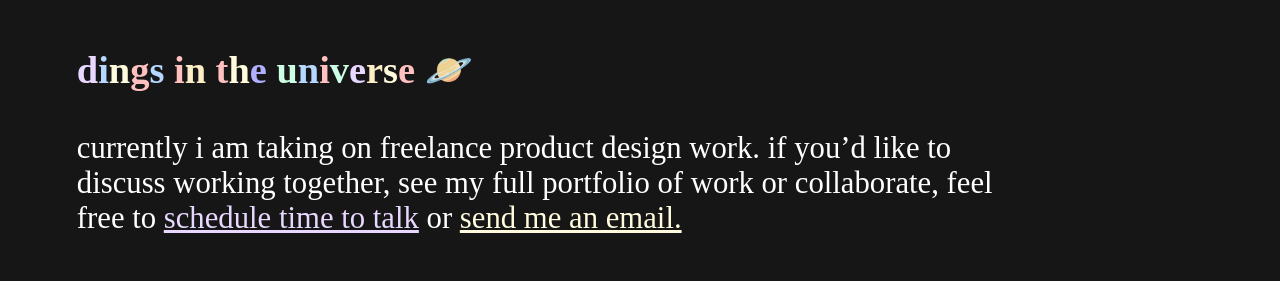
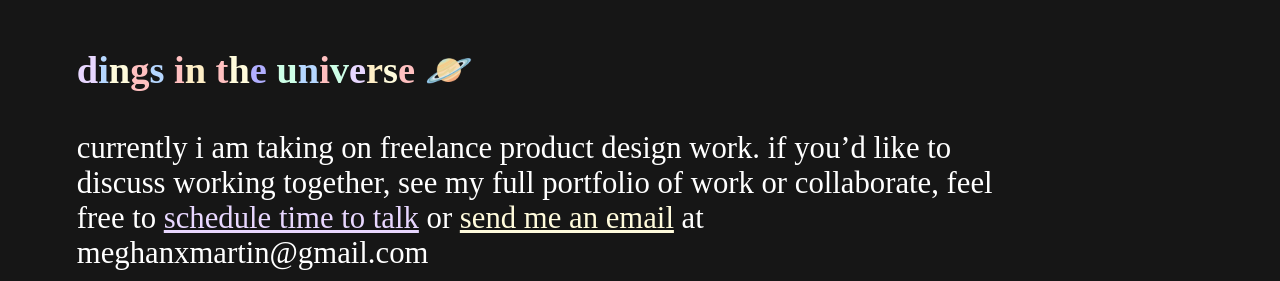
Before and after one commit to meghanmartin995/meghanproduct, a website built with Parcel: page index.html in a window 1280 px wide. Shown: the part 670-951 px from the top of the page. Built offline with nearby package versions, Linux system fonts and the light colour scheme; a web font is replaced by a local one.

Commit message:
adds email

```diff
--- a/index.html
+++ b/index.html
@@ -39,7 +39,7 @@
         <p>fonts in the wild ↝</p>
       </div>
       <h3><span class="purple-light">d</span><span class="blue">i</span><span class="yellow">n</span><span class="orange">g</span><span class="blue">s</span> <span class="pink">i</span><span class="orange-light">n</span> <span class="orange">t</span><span class="yellow">h</span><span class="purple-dark">e</span> <span class="green">u</span><span class="blue">n</span><span class="orange">i</span><span class="green">v</span><span class="purple-light">e</span><span class="orange-light">r</span><span class="yellow">s</span><span class="orange">e</span> 🪐</h3>
-      <p class="currently">currently i am taking on freelance product design work. if you’d like to discuss working together, see my full portfolio of work or collaborate, feel free to <a target="_blank" href="https://calendly.com/meghanxmartin/30min" class="purple-light">schedule time to talk</a> or <a target="_blank" href="mailto:meghanxmartin@gmail.com" class="yellow">send me an email.</a></p>
+      <p class="currently">currently i am taking on freelance product design work. if you’d like to discuss working together, see my full portfolio of work or collaborate, feel free to <a target="_blank" href="https://calendly.com/meghanxmartin/30min" class="purple-light">schedule time to talk</a> or <a target="_blank" href="mailto:meghanxmartin@gmail.com" class="yellow">send me an email</a> at meghanxmartin@gmail.com</p>
       <h3><span class="yellow">s</span><span class="orange">o</span><span class="pinky">c</span><span class="blue">i</span><span class="orange">a</span><span class="yellow">l</span><span class="orange-light">s</span></h3>
       <a target="_blank" href="https://twitter.com/meghanxmartin" class="link">Twitter</a>
       <a target="_blank" href="https://www.linkedin.com/in/meghanxmartin/" class="link">Linkedin</a>
```
